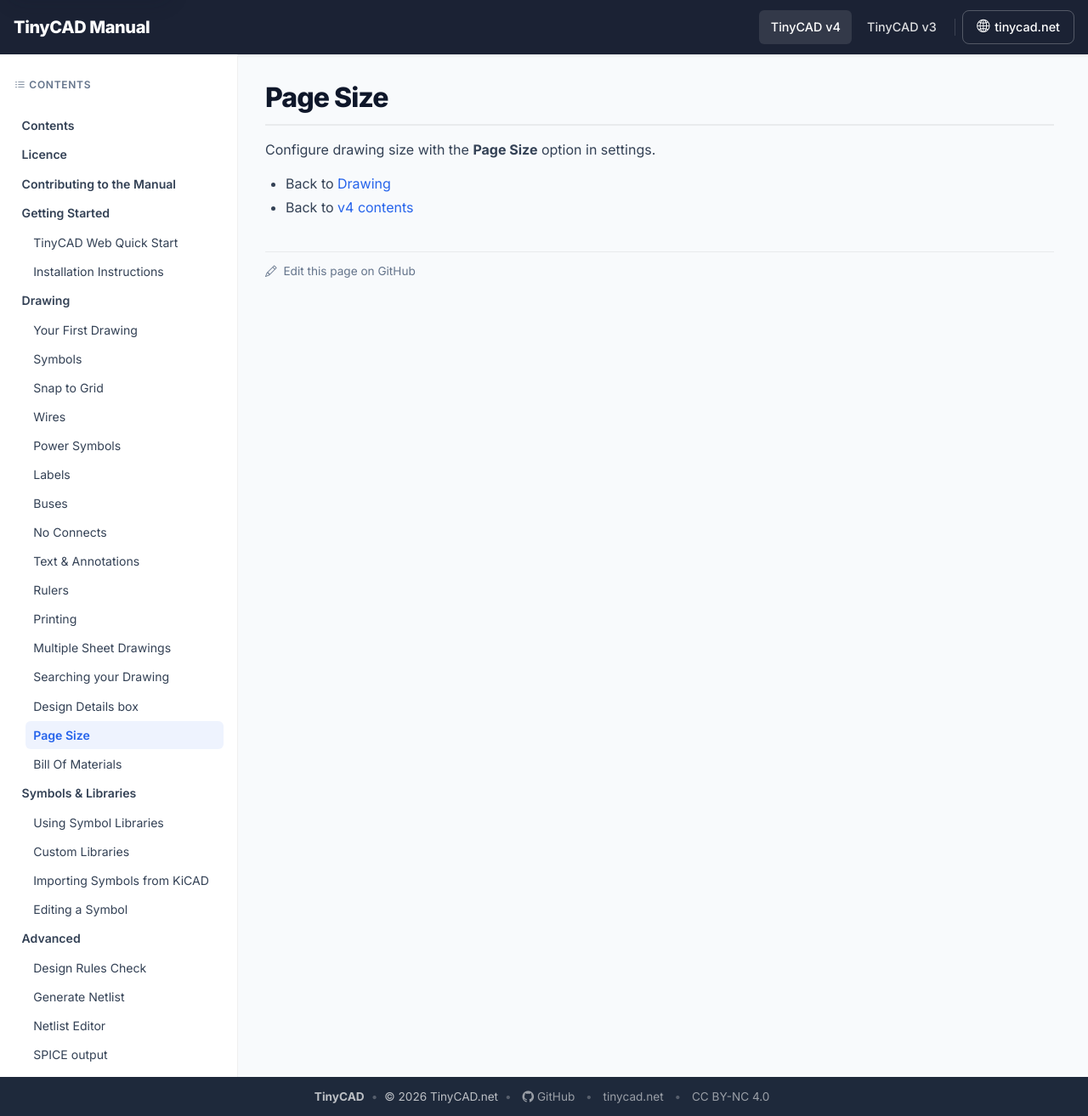
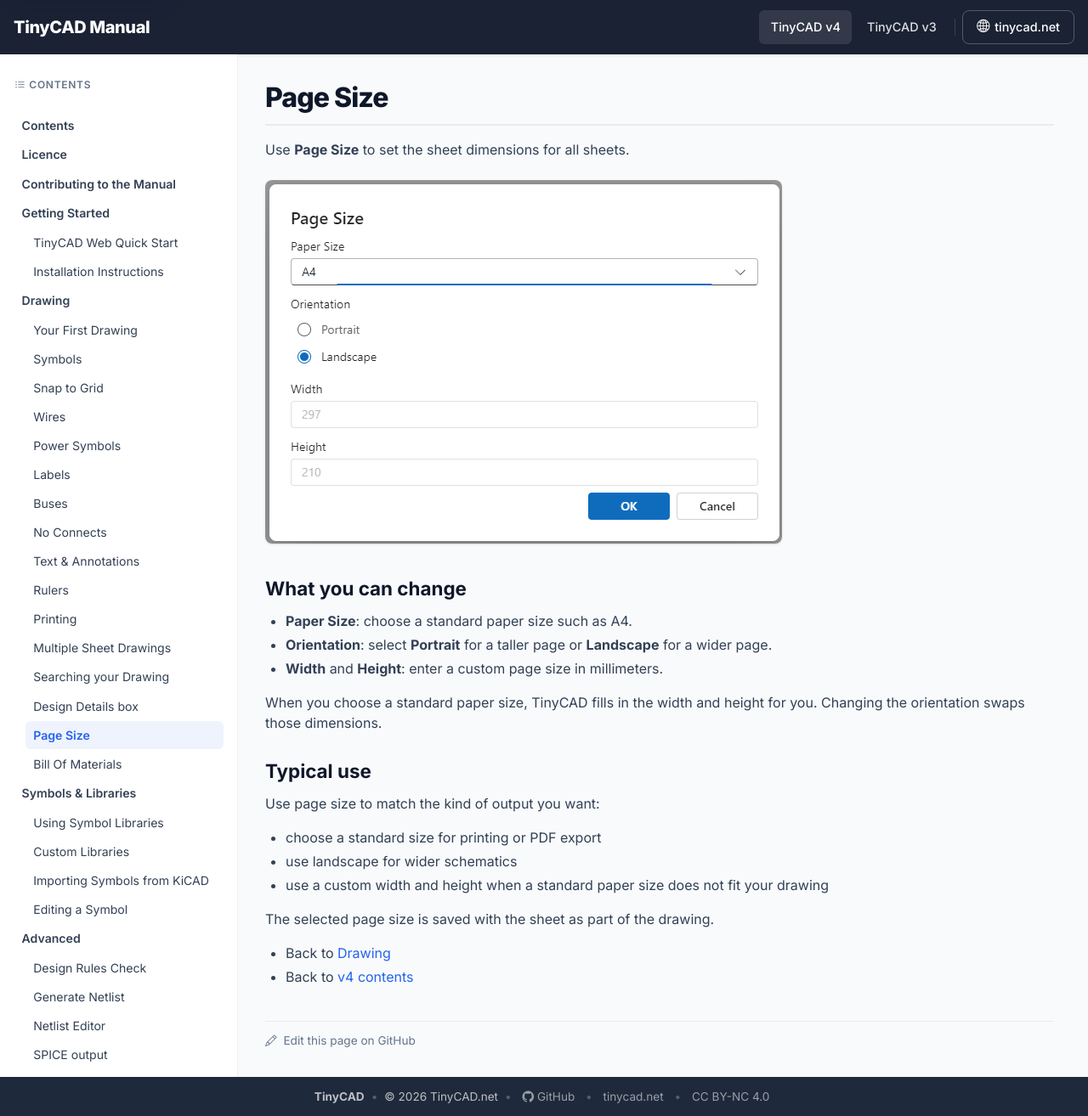
Before and after one commit to matt123p/TinyCAD-docs, a Jekyll site: the page built from docs/v4/Page-Size.md, in a window 1280 px wide. Shown: the whole page at 85% size. Built offline with Jekyll 4.4.1, drawn with Linux system fonts in a browser that asks for light colours; a style sheet for code colours, icons or effects is not loaded; our own code applies the rules of GitHub Pages for plain Markdown files.

```diff
--- a/docs/v4/Page-Size.md
+++ b/docs/v4/Page-Size.md
@@ -4,7 +4,29 @@ layout: default
 
 # Page Size
 
-Configure drawing size with the **Page Size** option in settings.
+Use **Page Size** to set the sheet dimensions for all sheets.
+
+<img src="/v4/images/media/image4.png" alt="The page size dialog" />
+
+## What you can change
+
+- **Paper Size**: choose a standard paper size such as A4.
+- **Orientation**: select **Portrait** for a taller page or **Landscape** for a wider page.
+- **Width** and **Height**: enter a custom page size in millimeters.
+
+When you choose a standard paper size, TinyCAD fills in the width and height for
+you. Changing the orientation swaps those dimensions.
+
+## Typical use
+
+Use page size to match the kind of output you want:
+
+- choose a standard size for printing or PDF export
+- use landscape for wider schematics
+- use a custom width and height when a standard paper size does not fit your drawing
+
+The selected page size is saved with the sheet as part of the drawing.
+
 
 - Back to [Drawing](../User-guide/)
 - Back to [v4 contents](../CONTENTS/)
```
Also changed, not shown: docs/v4/Feature-Differences.md (+1 -1 lines), docs/v4/Getting-started.md (+5 -1 lines), docs/v4/TinyCAD-Desktop-App.md (+6 -8 lines), docs/v4/images/media/image4.png (added).
